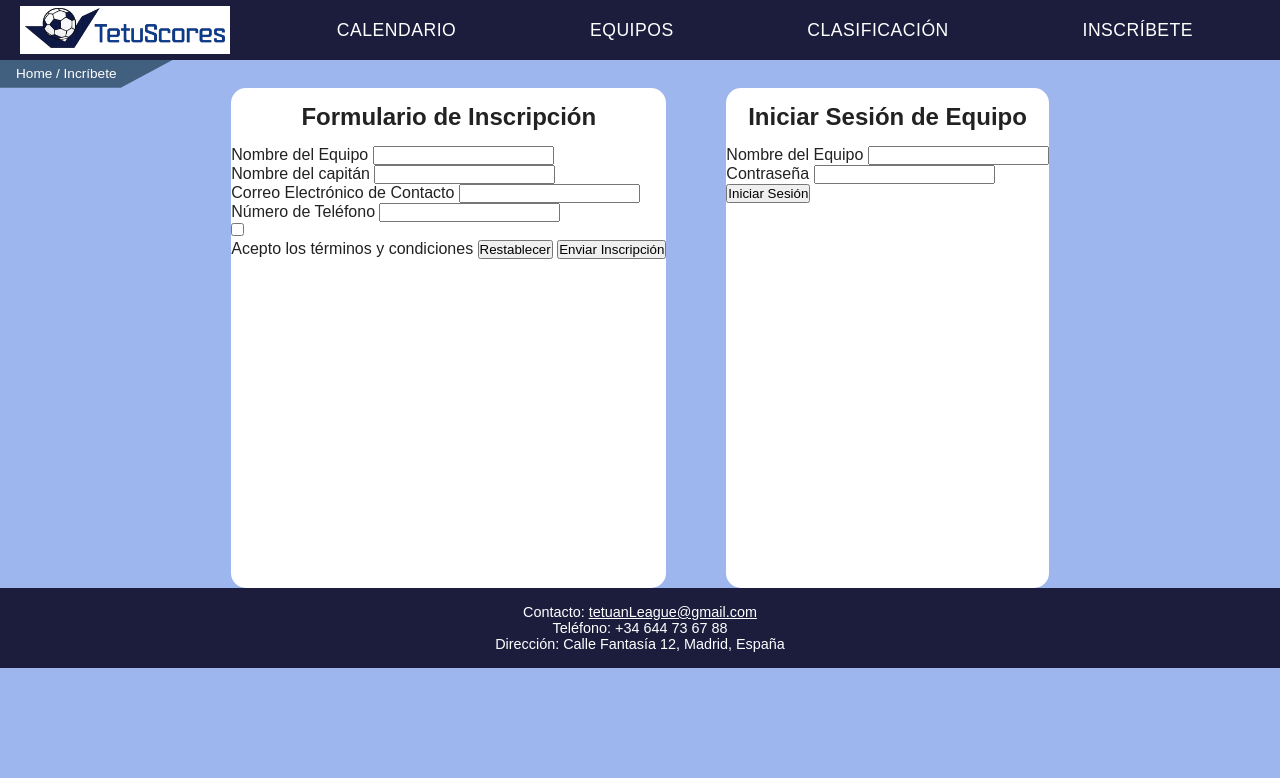
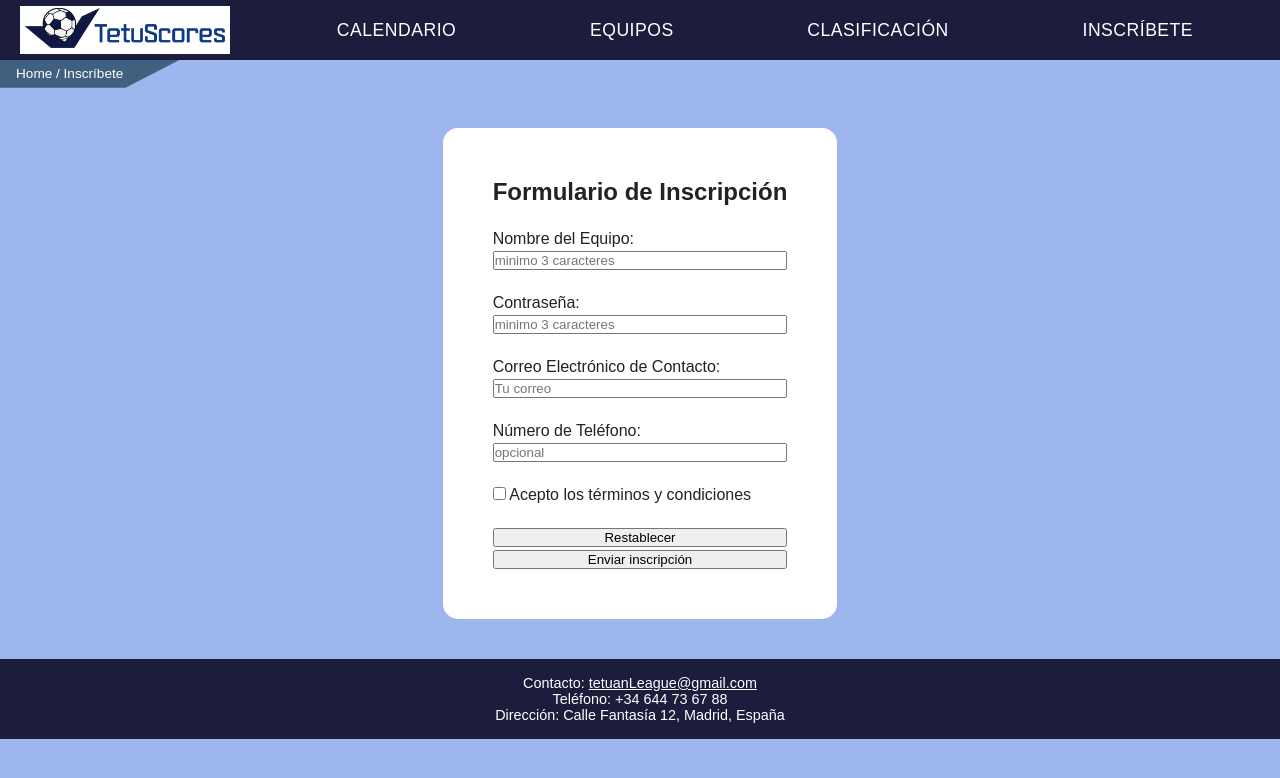
Before and after one commit to alvrodha/DisenoWEB-main, a PHP site: page /HTML/inscribete.html in a window 1280 px wide. Shown: the top 778 px of the page. Run offline with PHP 8.4, Linux system fonts and the light colour scheme.

Commit message:
Cambios a inscribete

```diff
--- a/CSS/inscribete.css
+++ b/CSS/inscribete.css
@@ -1,7 +1,21 @@
 #content {
     display: flex;
     justify-content: center;
-    gap: 40px;
+    align-items: center;
+    padding: 40px;
+}
+
+#registro {
+    background-color: white;
+    border-radius: 15px;
+    padding: 50px;
+    height: 470x;
+}
+
+#registro form {
+    display: flex;
+    flex-direction: column;
+    gap: 3px;
 }
 
 #content div {
@@ -9,19 +23,8 @@
     border-radius: 15px;
 }
 
-#content div h2 {
-    text-align: center;
-    padding: 15px;
+#formulario {
+    flex: 1;
+    margin-right: 20px;
+    height: 70px;
 }
-
-#content div form {
-
-}
-
-#formulario {
-    margin-right: 20px;
-}
-
-#login {
-    margin-left: 20px;
-}
--- a/HTML/inscribete.html
+++ b/HTML/inscribete.html
@@ -1,5 +1,5 @@
 <!DOCTYPE html>
-<html lang="en">
+<html lang="es">
 <head>
     <meta charset="UTF-8">
     <meta name="viewport" content="width=device-width, initial-scale=1.0">
@@ -21,40 +21,35 @@
         </ul>
     </div>
     <div id="navWindow">
-        <a href="../index.html">Home</a> / Incríbete
+        <a href="../index.html">Home</a> / Inscríbete
     </div>
     <div id="content">
         <div id="registro">
-            <h2>Formulario de Inscripción</h2>
-            <form>
-                <label for="teamName">Nombre del Equipo</label>
-                <input type="text" id="teamName" name="teamName" required><br>
+            <!-- Formulario de inscripción cambiado para que cuadre con el php-->
+            <form method="post" action="aviso.php">
+                <h2>Formulario de Inscripción</h2>
+                <br>
+                <label for="nombre_equipo">Nombre del Equipo:</label>
+                <input type="text" id="nombre_equipo" name="nombre_equipo" placeholder="minimo 3 caracteres" required><br>
 
-                <label for="captainName">Nombre del capitán</label>
-                <input type="text" id="captainName" name="captainName" required><br>
+                <label for="contrasena">Contraseña:</label>
+                <input type="text" id="contrasena" name="contrasena" placeholder="minimo 3 caracteres" required><br>
 
-                <label for="contactEmail">Correo Electrónico de Contacto</label>
-                <input type="email" id="contactEmail" name="contactEmail" required><br>
+                <label for="correo_contacto">Correo Electrónico de Contacto:</label>
+                <input type="email" id="correo_contacto" name="correo_contacto" placeholder="Tu correo" required><br>
 
-                <label for="phoneNumber">Número de Teléfono</label>
-                <input type="tel" id="phoneNumber" name="phoneNumber" required><br>
+                <label for="telefono_contacto">Número de Teléfono:</label>
+                <input type="tel" id="telefono_contacto" name="telefono_contacto" placeholder="opcional" ><br>
 
-                <input type="checkbox" id="terms" name="terms" required><br>Acepto los términos y condiciones
+                <label for="aceptar_terminos">
+                    <input type="checkbox" id="aceptar_terminos" name="aceptar_terminos" required>
+                      Acepto los términos y condiciones
+                </label><br>
 
-                <input type="reset" id="reset" value="Restablecer">
-                <input type="submit" id="enviar" value="Enviar Inscripción">
-            </form>
-        </div>
-        <div id="login">
-            <h2>Iniciar Sesión de Equipo</h2>
-            <form>
-                <label for="teamLogin">Nombre del Equipo</label>
-                <input type="text" id="teamLogin" name="teamLogin" required><br>
+                <input type="reset" id="boton_restablecer" value="Restablecer">
+                <input type="submit" id="boton_enviar" value="Enviar inscripción">
 
-                <label for="password">Contraseña</label>
-                <input type="password" id="password" name="password" required><br>
 
-                <input type="submit" value="Iniciar Sesión">
             </form>
         </div>
     </div>
@@ -62,7 +57,6 @@
         <p>Contacto: <a href="mailto:tetuanLeague@gmail.com">tetuanLeague@gmail.com</a></p>
         <p>Teléfono: +34 644 73 67 88</p>
         <p>Dirección: Calle Fantasía 12, Madrid, España</p>
-
     </div>
 </body>
 </html>
```
Also changed, not shown: HTML/aviso.php (added, +81 -0 lines).
